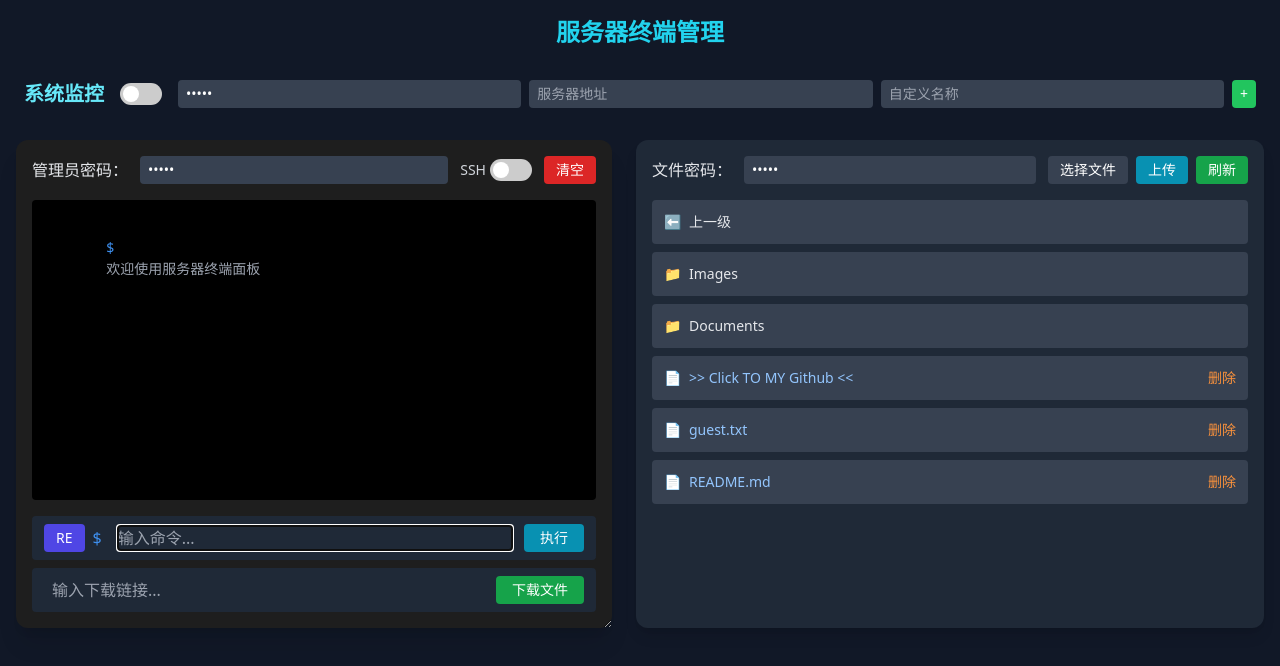
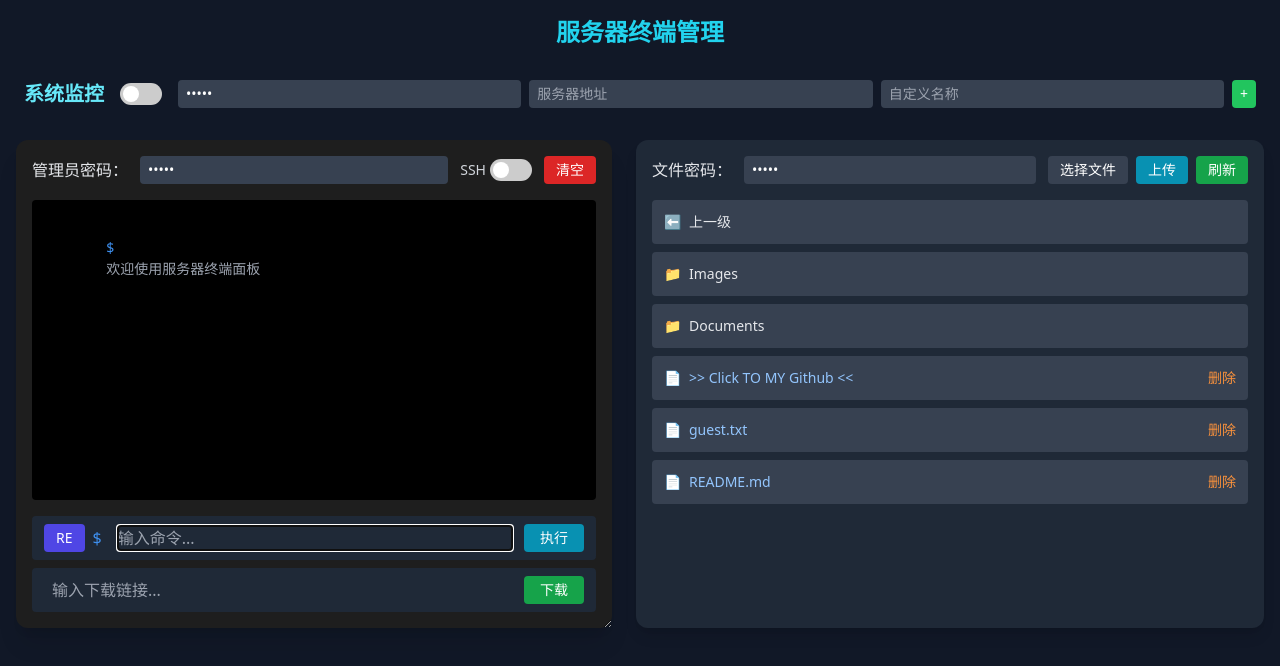
Before and after one commit to valetzx/nodejs-shell, a website: page modern_panel.html in a window 1280 px wide. Drawn offline with nearby package versions, Linux system fonts and the light colour scheme; no server answers.

Commit message:
Update modern_panel.html

```diff
--- a/modern_panel.html
+++ b/modern_panel.html
@@ -242,7 +242,7 @@
                 onclick="downloadFile()"
                 class="bg-green-600 hover:bg-green-700 text-white px-4 py-1 rounded text-sm"
               >
-                下载文件
+                下载
               </button>
             </div>
           </div>
```
